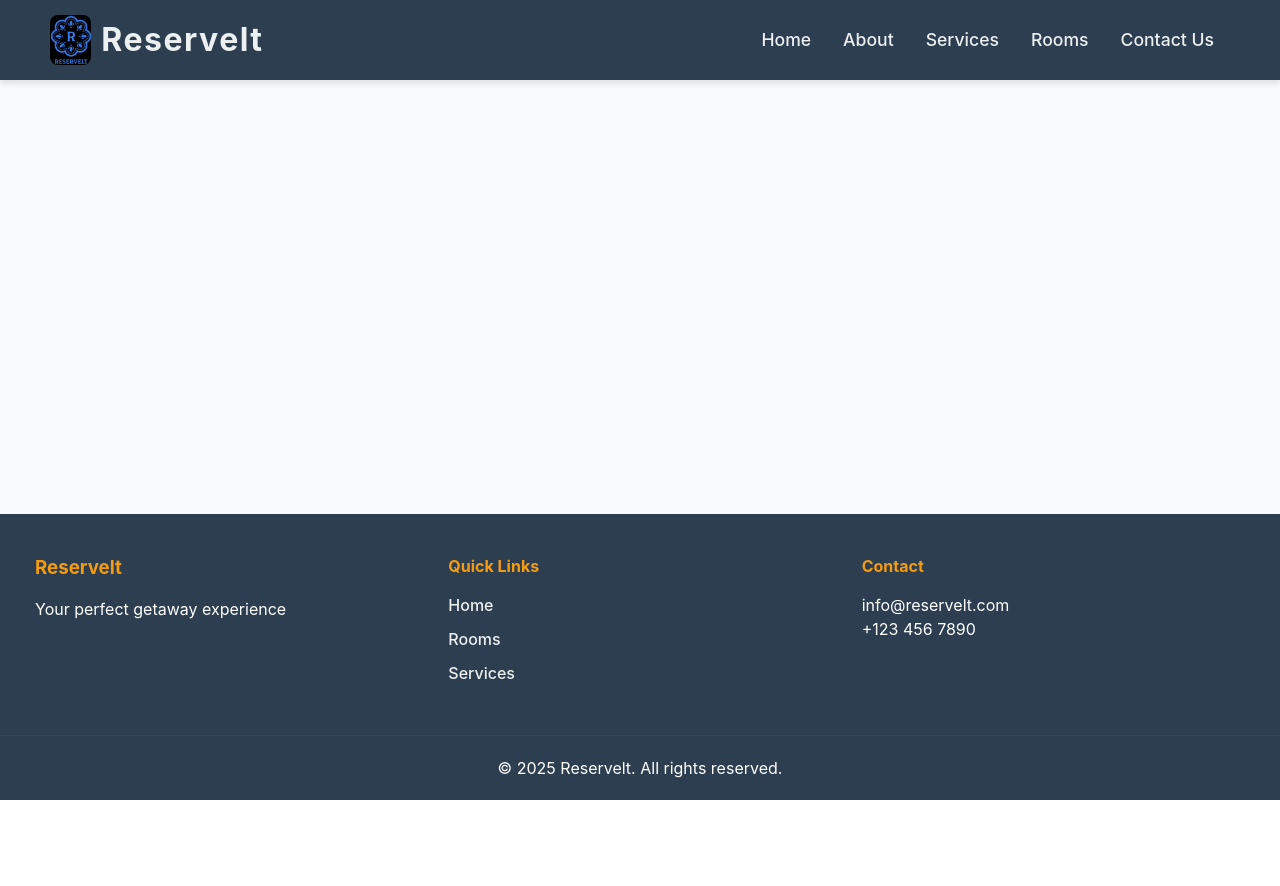
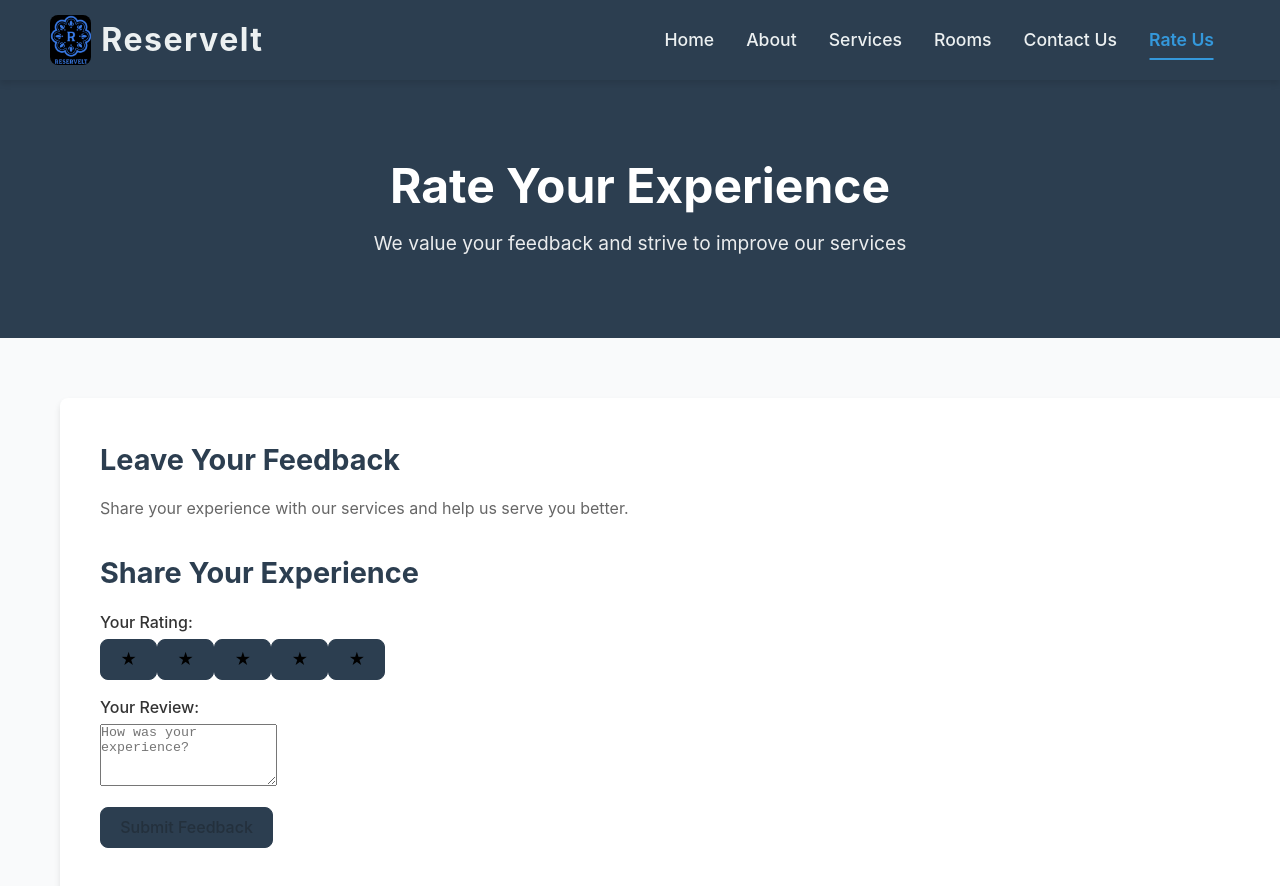
Before and after one commit to sheiza-jagemi/Reservelt, a React (Vite) app in the folder Reservelt/: page /rate-us in a window 1280 px wide. Shown: the top 886 px of the page. Before the commit the page ends 800 px from the top, so only its background shows below. Built offline with nearby package versions, Linux system fonts and the light colour scheme; data requests are answered from the project's data file.

Commit message:
Successfully incorporates feedback functionality

```diff
--- a/Reservelt/src/App.jsx
+++ b/Reservelt/src/App.jsx
@@ -16,6 +16,7 @@ import Rooms from './pages/Rooms';
 import Services from './pages/Services';
 import About from './pages/About';
 import Contact from './pages/Contact';
+import RateUs from './pages/RateUs';
 
 // Room Components
 import RoomDetail from './components/Room/RoomDetail';
@@ -94,33 +95,7 @@ function App() {
             <Route path="/services" element={<Services />} />
             <Route path="/about" element={<About />} />
             <Route path="/contact" element={<Contact />} />
-            {/* Feedback route */}
-            <Route path="/feedback" element={
-              <div className="feedback-system">
-                {notification && (
-                  <ToastNotification
-                    message={notification.message}
-                    type={notification.type}
-                  />
-                )}
-
-                <div className="feedback-card">
-                  <h2 className="section-title">Leave Your Feedback</h2>
-                  <p className="section-description">
-                    We value your opinion! Please share your experience with our services.
-                  </p>
-                  <FeedbackForm onSubmit={handleSubmitFeedback} />
-                </div>
-
-                <div className="reviews-card">
-                  <h2 className="section-title">Customer Reviews</h2>
-                  <p className="section-description">
-                    What others are saying about their experience
-                  </p>
-                  <ReviewList reviews={reviews} />
-                </div>
-              </div>
-            } />
+            <Route path="/rate-us" element={<RateUs />} />
           </Routes>
         </main>
         <Footer />
--- a/Reservelt/src/components/Navigation/Navbar.jsx
+++ b/Reservelt/src/components/Navigation/Navbar.jsx
@@ -63,6 +63,14 @@ const Navbar = () => {
               Contact Us
             </NavLink>
           </li>
+          <li className="nav-item">
+            <NavLink
+              to="/rate-us"
+              className={({ isActive }) => (isActive ? 'nav-links active' : 'nav-links')}
+            >
+              Rate Us
+            </NavLink>
+          </li>
         </ul>
       </div>
     </nav>
--- /dev/null
+++ b/Reservelt/src/pages/RateUs.jsx
@@ -0,0 +1,98 @@
+import { useState, useEffect } from 'react';
+import FeedbackForm from '../components/FeedbackForm/FeedbackForm';
+import ReviewList from '../components/FeedbackForm/ReviewList';
+import ToastNotification from '../components/FeedbackForm/ToastNotification';
+import { feedbackApi } from '../api/bookingApi';
+import '../styles/RateUs.css';
+
+const RateUs = () => {
+  const [reviews, setReviews] = useState([]);
+  const [notification, setNotification] = useState(null);
+  const [loading, setLoading] = useState(true);
+
+  useEffect(() => {
+    const fetchFeedback = async () => {
+      try {
+        const data = await feedbackApi.getAllFeedback();
+        setReviews(data);
+        setLoading(false);
+      } catch (error) {
+        console.error('Error fetching feedback:', error);
+        setLoading(false);
+      }
+    };
+
+    fetchFeedback();
+  }, []);
+
+  const handleSubmitFeedback = async (feedback) => {
+    try {
+      const newFeedback = await feedbackApi.createFeedback({
+        userName: feedback.userName || "Anonymous",
+        email: feedback.email || "",
+        rating: feedback.rating,
+        comment: feedback.comment
+      });
+
+      const newReview = {
+        id: newFeedback.id,
+        userName: newFeedback.userName,
+        date: newFeedback.date,
+        rating: newFeedback.rating,
+        comment: newFeedback.comment,
+        avatar: newFeedback.avatar
+      };
+
+      setReviews([newReview, ...reviews]);
+      setNotification({
+        type: 'success',
+        message: 'Thank you for your feedback!'
+      });
+    } catch (error) {
+      setNotification({
+        type: 'error',
+        message: 'Failed to submit feedback. Please try again.'
+      });
+    } finally {
+      setTimeout(() => setNotification(null), 3000);
+    }
+  };
+
+  return (
+    <div className="rate-us-container">
+      <section className="rate-us-hero">
+        <h1>Rate Your Experience</h1>
+        <p>We value your feedback and strive to improve our services</p>
+      </section>
+
+      <section className="rate-us-content">
+        {notification && (
+          <ToastNotification
+            message={notification.message}
+            type={notification.type}
+          />
+        )}
+
+        <div className="feedback-section">
+          <div className="feedback-card">
+            <h2>Leave Your Feedback</h2>
+            <p>Share your experience with our services and help us serve you better.</p>
+            <FeedbackForm onSubmit={handleSubmitFeedback} />
+          </div>
+
+          <div className="reviews-section">
+            <h2>Customer Reviews</h2>
+            <p>What others are saying about their experience</p>
+            {loading ? (
+              <div className="loading">Loading reviews...</div>
+            ) : (
+              <ReviewList reviews={reviews} />
+            )}
+          </div>
+        </div>
+      </section>
+    </div>
+  );
+};
+
+export default RateUs;
--- /dev/null
+++ b/Reservelt/src/styles/RateUs.css
@@ -0,0 +1,80 @@
+.rate-us-container {
+  width: 100vw !important;
+  max-width: 100vw !important;
+  margin: 0 !important;
+  padding: 0 !important;
+}
+
+.rate-us-hero {
+  background: #2c3e50;
+  color: white;
+  text-align: center;
+  padding: 80px 20px;
+}
+
+.rate-us-hero h1 {
+  font-size: 3rem;
+  margin-bottom: 1rem;
+}
+
+.rate-us-hero p {
+  font-size: 1.2rem;
+  opacity: 0.9;
+}
+
+.rate-us-content {
+  padding: 60px 20px;
+  max-width: 1200px;
+  margin: 0 auto;
+}
+
+.feedback-section {
+  display: grid;
+  grid-template-columns: 1fr 1fr;
+  gap: 60px;
+}
+
+.feedback-card,
+.reviews-section {
+  background: white;
+  padding: 40px;
+  border-radius: 8px;
+  box-shadow: 0 4px 6px rgba(0, 0, 0, 0.1);
+}
+
+.feedback-card h2,
+.reviews-section h2 {
+  color: #2c3e50;
+  margin-bottom: 15px;
+  font-size: 1.8rem;
+}
+
+.feedback-card p,
+.reviews-section p {
+  color: #666;
+  margin-bottom: 30px;
+  line-height: 1.6;
+}
+
+.loading {
+  text-align: center;
+  color: #666;
+  font-style: italic;
+  padding: 40px;
+}
+
+@media (max-width: 768px) {
+  .rate-us-hero h1 {
+    font-size: 2rem;
+  }
+
+  .feedback-section {
+    grid-template-columns: 1fr;
+    gap: 40px;
+  }
+
+  .feedback-card,
+  .reviews-section {
+    padding: 30px;
+  }
+}
```
